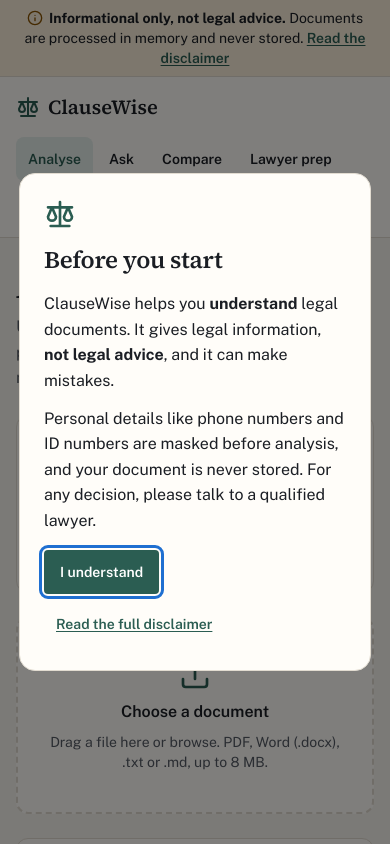
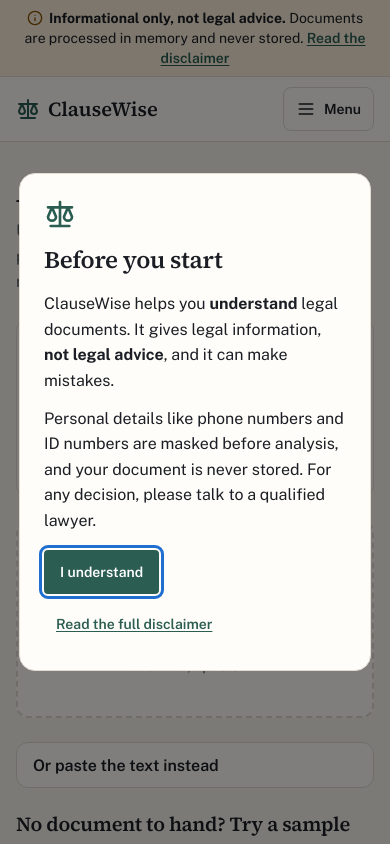
Before and after one commit to vedant7007/clausewise, a Next.js app: page /analyze in a window 390 px wide. Shown: the top 844 px of the page. Built offline with nearby package versions, Linux system fonts and the light colour scheme.

Commit message:
style(ui): unify components and focus states
A mobile menu behind an accessible disclosure button that closes on navigation, a clearer active route, one shared field style for inputs, text areas and selects, and consistent rounded focus rings. Re-verified with axe at 1280px and 360px in both themes.

```diff
--- a/src/components/analyze/DocumentPicker.tsx
+++ b/src/components/analyze/DocumentPicker.tsx
@@ -1,5 +1,6 @@
 "use client";
 
+import { FIELD_CLASS } from "@/components/ui/field";
 import { useId, useState } from "react";
 import { Button } from "@/components/ui/Button";
 import { FileDropzone } from "@/components/ui/FileDropzone";
@@ -40,7 +41,7 @@
             aria-describedby={countId}
             rows={8}
             maxLength={MAX_TEXT_CHARS}
-            className="w-full rounded-lg border border-line bg-paper p-3 text-sm"
+            className={`${FIELD_CLASS} p-3`}
           />
           <p id={countId} className="text-xs text-muted">
             {trimmed.toLocaleString("en-IN")} characters. Minimum {MIN_DOCUMENT_CHARS}, maximum{" "}
--- a/src/components/ask/AskView.tsx
+++ b/src/components/ask/AskView.tsx
@@ -1,5 +1,6 @@
 "use client";
 
+import { FIELD_CLASS } from "@/components/ui/field";
 import { useId, useState } from "react";
 import { useSession } from "@/components/session/SessionProvider";
 import { NoDocumentState } from "@/components/session/NoDocumentState";
@@ -86,7 +87,7 @@
           maxLength={MAX_QUESTION_CHARS}
           rows={3}
           aria-describedby={countId}
-          className="w-full rounded-lg border border-line bg-paper p-3"
+          className={`${FIELD_CLASS} p-3`}
         />
         <p id={countId} className="text-xs text-muted">
           {trimmed.length}/{MAX_QUESTION_CHARS} characters
--- a/src/components/compare/CompareView.tsx
+++ b/src/components/compare/CompareView.tsx
@@ -1,5 +1,6 @@
 "use client";
 
+import { FIELD_CLASS } from "@/components/ui/field";
 import { useId, useState } from "react";
 import { GroundedBadge } from "@/components/analysis/GroundedBadge";
 import { useSession } from "@/components/session/SessionProvider";
@@ -103,7 +104,7 @@
                 id={baselineId}
                 value={baseline}
                 onChange={(event) => setBaseline(event.target.value as SampleId)}
-                className="min-h-11 rounded-lg border border-line bg-surface px-3"
+                className={FIELD_CLASS}
               >
                 {SAMPLE_CATALOG.map((sample) => (
                   <option key={sample.id} value={sample.id}>
--- a/src/components/layout/Header.tsx
+++ b/src/components/layout/Header.tsx
@@ -5,8 +5,8 @@
 /** Site header with wordmark and primary navigation. */
 export function Header() {
   return (
-    <header className="border-b border-line bg-surface print:hidden">
-      <div className="mx-auto flex w-full max-w-6xl flex-wrap items-center justify-between gap-2 px-4 py-2">
+    <header className="relative border-b border-line bg-surface print:hidden">
+      <div className="mx-auto flex w-full max-w-6xl items-center justify-between gap-2 px-4 py-2.5">
         <Link
           href="/"
           className="inline-flex min-h-11 items-center gap-2 font-serif text-xl font-semibold"
--- a/src/components/layout/NavLinks.tsx
+++ b/src/components/layout/NavLinks.tsx
@@ -2,14 +2,41 @@
 
 import Link from "next/link";
 import { usePathname } from "next/navigation";
+import { useId, useState } from "react";
+import { Icon } from "@/components/ui/Icon";
 import { cn } from "@/lib/utils/cn";
 import { NAV_ITEMS } from "./nav-items";
 
-/** Primary navigation links; the current page is marked with aria-current. */
+/**
+ * Primary navigation. The current page is marked with aria-current. On narrow screens the
+ * links collapse behind a disclosure button; choosing a link closes it.
+ */
 export function NavLinks() {
   const pathname = usePathname();
+  const [open, setOpen] = useState(false);
+  const listId = useId();
+
   return (
-    <ul className="flex flex-wrap items-center gap-1">
+    <>
+      <button
+        type="button"
+        aria-expanded={open}
+        aria-controls={listId}
+        onClick={() => setOpen((value) => !value)}
+        className="inline-flex min-h-11 items-center gap-2 rounded-lg border border-line px-3 text-sm font-semibold sm:hidden"
+      >
+        <Icon name={open ? "x" : "menu"} className="size-5" />
+        Menu
+      </button>
+      <ul
+        id={listId}
+        className={cn(
+          "flex-col gap-1 sm:static sm:flex sm:flex-row sm:items-center sm:border-0 sm:bg-transparent sm:p-0 sm:shadow-none",
+          open
+            ? "absolute inset-x-0 top-full z-40 flex border-b border-line bg-surface px-4 py-3 shadow-soft"
+            : "hidden",
+        )}
+      >
         {NAV_ITEMS.map(({ href, label }) => {
           const current = pathname === href;
           return (
@@ -17,9 +44,12 @@
               <Link
                 href={href}
                 aria-current={current ? "page" : undefined}
+                onClick={() => setOpen(false)}
                 className={cn(
-                "inline-flex min-h-11 items-center rounded-lg px-3 text-sm font-semibold",
-                current ? "bg-accent-soft text-accent" : "text-ink hover:text-accent",
+                  "flex min-h-11 items-center rounded-lg px-3 text-sm font-semibold transition-colors",
+                  current
+                    ? "bg-accent-soft text-accent"
+                    : "text-ink hover:bg-paper hover:text-accent",
                 )}
               >
                 {label}
@@ -28,5 +58,6 @@
           );
         })}
       </ul>
+    </>
   );
 }
--- a/src/components/ui/Icon.tsx
+++ b/src/components/ui/Icon.tsx
@@ -16,6 +16,7 @@
   copy: "M9 9h11v11H9zM5 15H4a1 1 0 0 1-1-1V4a1 1 0 0 1 1-1h10a1 1 0 0 1 1 1v1",
   download: "M21 15v4a2 2 0 0 1-2 2H5a2 2 0 0 1-2-2v-4m4-5 5 5 5-5m-5 5V3",
   x: "M18 6 6 18M6 6l12 12",
+  menu: "M4 6h16M4 12h16M4 18h16",
   eye: "M1 12s4-8 11-8 11 8 11 8-4 8-11 8S1 12 1 12zm11 3a3 3 0 1 0 0-6 3 3 0 0 0 0 6z",
   clock: "M12 22a10 10 0 1 0 0-20 10 10 0 0 0 0 20zm0-14v4l3 2",
   message: "M21 15a2 2 0 0 1-2 2H7l-4 4V5a2 2 0 0 1 2-2h14a2 2 0 0 1 2 2z",
--- a/src/components/ui/LanguageSelect.tsx
+++ b/src/components/ui/LanguageSelect.tsx
@@ -1,5 +1,6 @@
 "use client";
 
+import { FIELD_CLASS } from "./field";
 import { useId } from "react";
 import type { Language } from "@/lib/schemas/document";
 
@@ -27,7 +28,7 @@
         id={id}
         value={value}
         onChange={(event) => onChange(event.target.value as Language)}
-        className="min-h-11 rounded-lg border border-line bg-surface px-3 text-sm"
+        className={FIELD_CLASS}
       >
         {LANGUAGES.map((language) => (
           <option key={language.value} value={language.value}>
--- /dev/null
+++ b/src/components/ui/field.ts
@@ -0,0 +1,3 @@
+/** Shared styling for text inputs, text areas and selects, so every form control matches. */
+export const FIELD_CLASS =
+  "min-h-11 w-full rounded-lg border border-line bg-surface px-3 py-2 text-sm text-ink transition-colors hover:border-muted focus-visible:border-accent";
```
Lines whose indentation alone changed are shown as unchanged.
